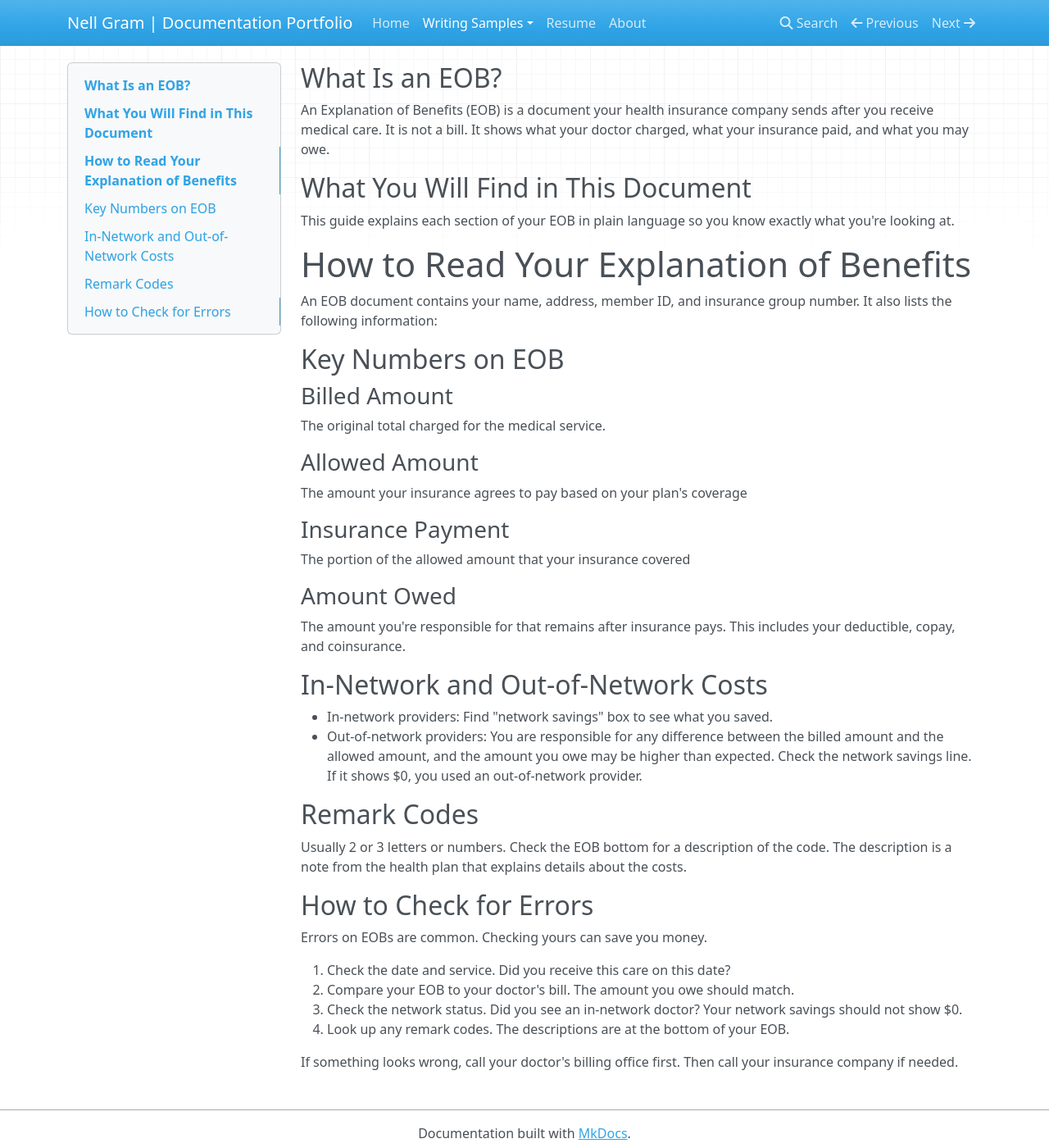
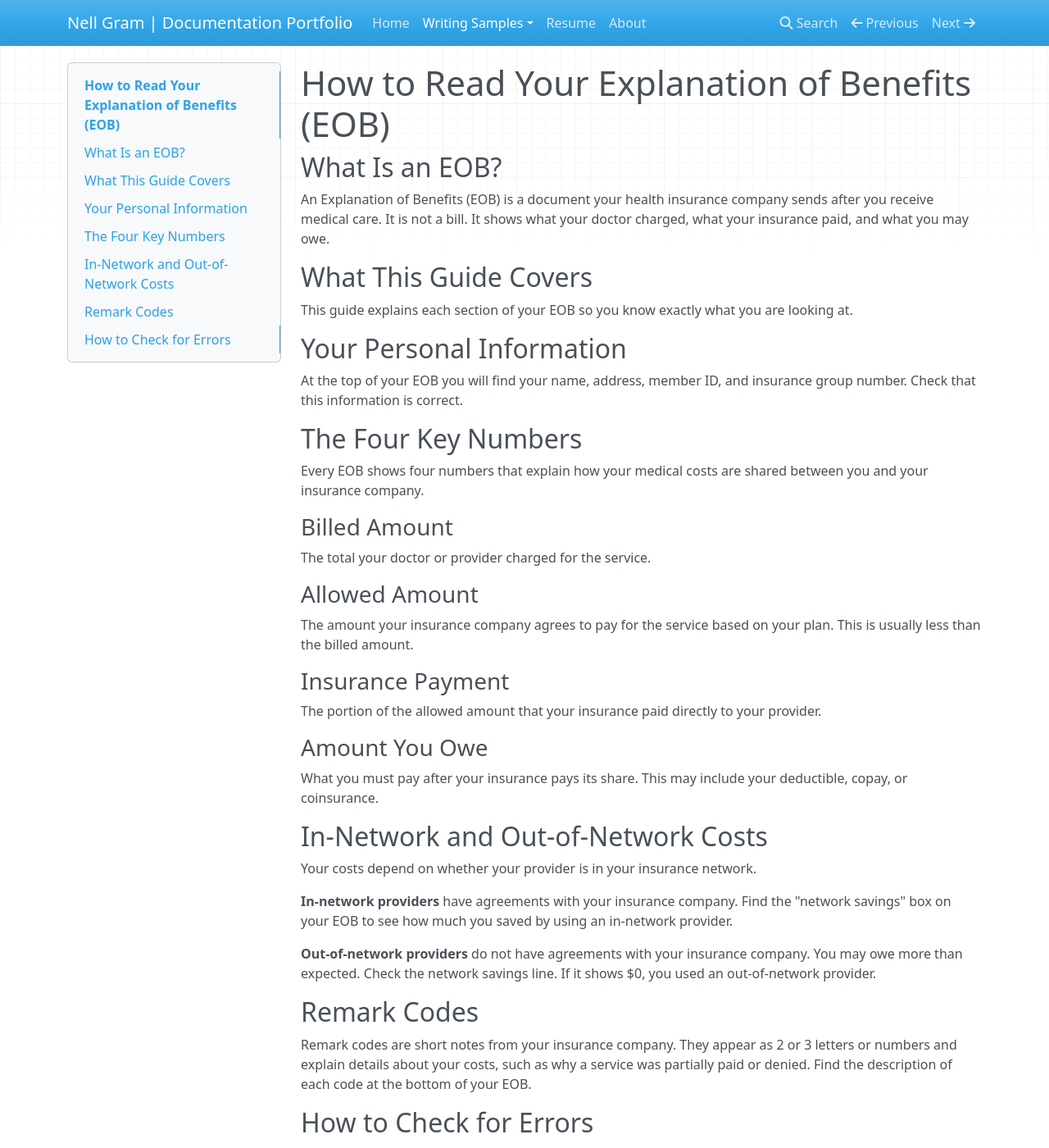
Before and after one commit to nellcgram/nellcgram.github.io, an MkDocs documentation site: the page built from docs/eob-guide.md, in a window 1280 px wide and 1400 px high. Shown: the whole window at 82% size. Built offline with MkDocs 1.6.1, drawn with Linux system fonts in a browser that asks for light colours; nearby versions of some CDN libraries; some of the changed text lies outside the part shown.

Commit message:
changed EOB headings

```diff
--- a/docs/eob-guide.md
+++ b/docs/eob-guide.md
@@ -1,36 +1,63 @@
+# How to Read Your Explanation of Benefits (EOB)
+
 ## What Is an EOB?
 
 An Explanation of Benefits (EOB) is a document your health insurance company
 sends after you receive medical care. It is not a bill. It shows what your
 doctor charged, what your insurance paid, and what you may owe.
 
-## What You Will Find in This Document
-This guide explains each section of your EOB in plain language so you know
-exactly what you're looking at.
+## What This Guide Covers
 
-# How to Read Your Explanation of Benefits
-An EOB document contains your name, address, member ID, and insurance group number. It also lists the following information:
+This guide explains each section of your EOB so you know exactly what you
+are looking at.
 
-## Key Numbers on EOB
+## Your Personal Information
+
+At the top of your EOB you will find your name, address, member ID, and
+insurance group number. Check that this information is correct.
+
+## The Four Key Numbers
+
+Every EOB shows four numbers that explain how your medical costs are shared
+between you and your insurance company.
 
 ### Billed Amount
-The original total charged for the medical service.
+
+The total your doctor or provider charged for the service.
 
 ### Allowed Amount
-The amount your insurance agrees to pay based on your plan's coverage
+
+The amount your insurance company agrees to pay for the service based on
+your plan. This is usually less than the billed amount.
 
 ### Insurance Payment
-The portion of the allowed amount that your insurance covered
 
-### Amount Owed
-The amount you're responsible for that remains after insurance pays. This includes your deductible, copay, and coinsurance.
+The portion of the allowed amount that your insurance paid directly to
+your provider.
+
+### Amount You Owe
+
+What you must pay after your insurance pays its share. This may include
+your deductible, copay, or coinsurance.
 
 ## In-Network and Out-of-Network Costs
-- In-network providers: Find "network savings" box to see what you saved.
-- Out-of-network providers: You are responsible for any difference between the billed amount and the allowed amount, and the amount you owe may be higher than expected. Check the network savings line. If it shows $0, you used an out-of-network provider.
+
+Your costs depend on whether your provider is in your insurance network.
+
+**In-network providers** have agreements with your insurance company.
+Find the "network savings" box on your EOB to see how much you saved by
+using an in-network provider.
+
+**Out-of-network providers** do not have agreements with your insurance
+company. You may owe more than expected. Check the network savings line.
+If it shows $0, you used an out-of-network provider.
 
 ## Remark Codes
-Usually 2 or 3 letters or numbers. Check the EOB bottom for a description of the code. The description is a note from the health plan that explains details about the costs.
+
+Remark codes are short notes from your insurance company. They appear as
+2 or 3 letters or numbers and explain details about your costs, such as
+why a service was partially paid or denied. Find the description of each
+code at the bottom of your EOB.
 
 ## How to Check for Errors
 
@@ -38,7 +65,7 @@ Errors on EOBs are common. Checking yours can save you money.
 
 1. Check the date and service. Did you receive this care on this date?
 2. Compare your EOB to your doctor's bill. The amount you owe should match.
-3. Check the network status. Did you see an in-network doctor?
+3. Check your network status. Did you see an in-network doctor?
    Your network savings should not show $0.
 4. Look up any remark codes. The descriptions are at the bottom of your EOB.
 
```
Also changed, not shown: site/index.html, site/resume/index.html, site/search/search_index.json.
